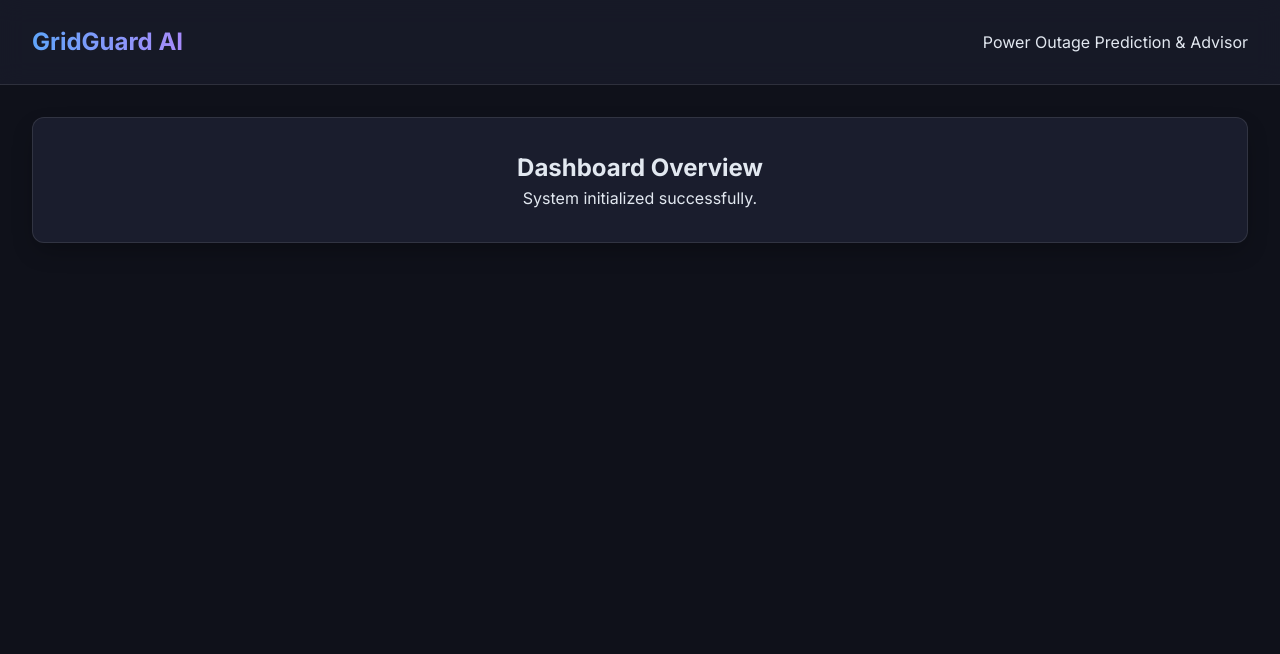
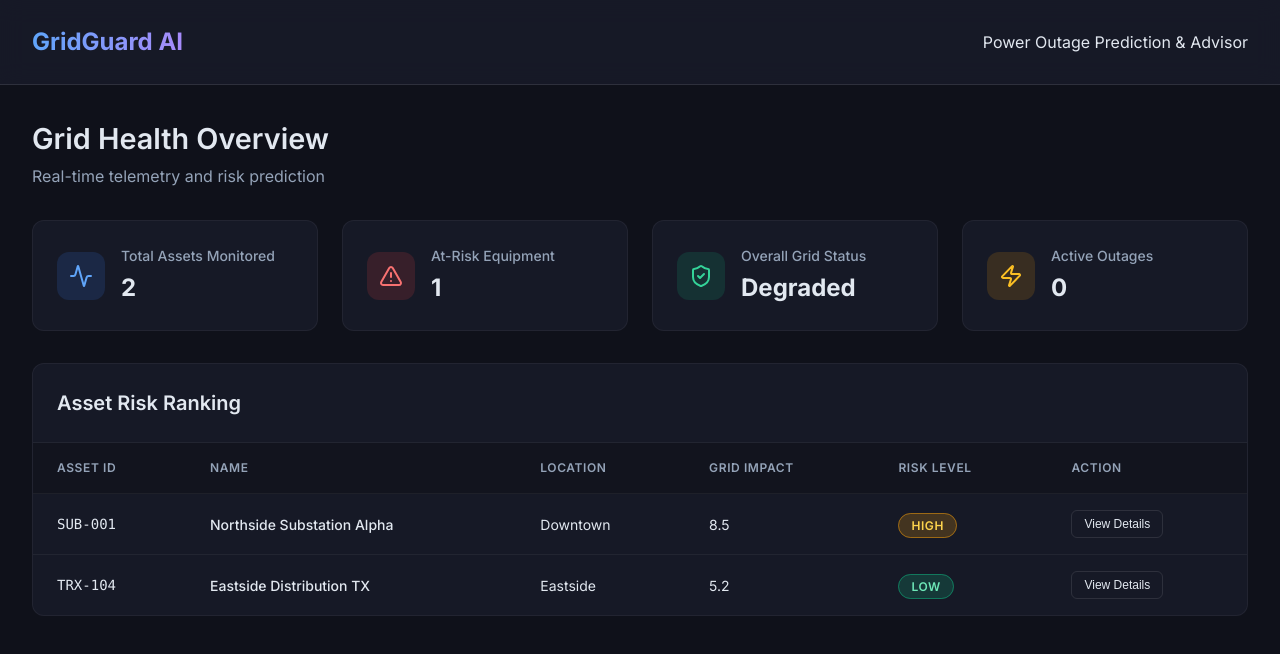
Before and after one commit to harshil5506/bob-ai-hackathon-GridGaurdAI, a React (Vite) app in the folder src/frontend/: page / in a window 1280 px wide. Shown: the top 654 px of the page. Built offline with nearby package versions, Linux system fonts and the light colour scheme.

Commit message:
feat(frontend): build Dashboard overview with mock data integration

```diff
--- a/src/frontend/src/App.tsx
+++ b/src/frontend/src/App.tsx
@@ -1,4 +1,5 @@
 import React from 'react';
+import { Dashboard } from './views/Dashboard';
 
 function App() {
   return (
@@ -8,10 +9,7 @@ function App() {
         <p>Power Outage Prediction & Advisor</p>
       </header>
       <main className="app-main">
-        <div className="dashboard-placeholder">
-          <h2>Dashboard Overview</h2>
-          <p>System initialized successfully.</p>
-        </div>
+        <Dashboard />
       </main>
     </div>
   );
--- /dev/null
+++ b/src/frontend/src/components/RiskBadge.css
@@ -0,0 +1,33 @@
+.risk-badge {
+  padding: 0.25rem 0.75rem;
+  border-radius: 9999px;
+  font-size: 0.75rem;
+  font-weight: 600;
+  letter-spacing: 0.05em;
+  text-transform: uppercase;
+}
+
+.badge-critical {
+  background-color: rgba(239, 68, 68, 0.2);
+  color: #fca5a5;
+  border: 1px solid rgba(239, 68, 68, 0.5);
+  box-shadow: 0 0 10px rgba(239, 68, 68, 0.2);
+}
+
+.badge-high {
+  background-color: rgba(245, 158, 11, 0.2);
+  color: #fcd34d;
+  border: 1px solid rgba(245, 158, 11, 0.5);
+}
+
+.badge-medium {
+  background-color: rgba(59, 130, 246, 0.2);
+  color: #93c5fd;
+  border: 1px solid rgba(59, 130, 246, 0.5);
+}
+
+.badge-low {
+  background-color: rgba(16, 185, 129, 0.2);
+  color: #6ee7b7;
+  border: 1px solid rgba(16, 185, 129, 0.5);
+}
--- /dev/null
+++ b/src/frontend/src/components/RiskBadge.tsx
@@ -0,0 +1,24 @@
+import React from 'react';
+import './RiskBadge.css';
+
+interface RiskBadgeProps {
+  level: 'LOW' | 'MEDIUM' | 'HIGH' | 'CRITICAL';
+}
+
+export const RiskBadge: React.FC<RiskBadgeProps> = ({ level }) => {
+  const getBadgeClass = () => {
+    switch (level) {
+      case 'CRITICAL': return 'badge-critical';
+      case 'HIGH': return 'badge-high';
+      case 'MEDIUM': return 'badge-medium';
+      case 'LOW': return 'badge-low';
+      default: return 'badge-low';
+    }
+  };
+
+  return (
+    <span className={`risk-badge ${getBadgeClass()}`}>
+      {level}
+    </span>
+  );
+};
--- /dev/null
+++ b/src/frontend/src/views/Dashboard.css
@@ -0,0 +1,158 @@
+.dashboard-container {
+  display: flex;
+  flex-direction: column;
+  gap: 2rem;
+}
+
+.dashboard-header-section h2 {
+  font-size: 1.8rem;
+  font-weight: 600;
+  margin-bottom: 0.25rem;
+}
+
+.text-secondary {
+  color: var(--text-secondary);
+}
+
+.stats-grid {
+  display: grid;
+  grid-template-columns: repeat(auto-fit, minmax(240px, 1fr));
+  gap: 1.5rem;
+}
+
+.stat-card {
+  background: var(--glass-bg);
+  border: 1px solid var(--glass-border);
+  border-radius: 12px;
+  padding: 1.5rem;
+  display: flex;
+  align-items: center;
+  gap: 1rem;
+  transition: transform 0.2s ease, box-shadow 0.2s ease;
+}
+
+.stat-card:hover {
+  transform: translateY(-2px);
+  box-shadow: 0 10px 25px -5px rgba(0, 0, 0, 0.5);
+  border-color: rgba(255, 255, 255, 0.1);
+}
+
+.stat-icon-wrapper {
+  width: 48px;
+  height: 48px;
+  border-radius: 12px;
+  display: flex;
+  align-items: center;
+  justify-content: center;
+}
+
+.stat-icon-wrapper.blue { background-color: rgba(59, 130, 246, 0.15); color: #60a5fa; }
+.stat-icon-wrapper.red { background-color: rgba(239, 68, 68, 0.15); color: #f87171; }
+.stat-icon-wrapper.green { background-color: rgba(16, 185, 129, 0.15); color: #34d399; }
+.stat-icon-wrapper.orange { background-color: rgba(245, 158, 11, 0.15); color: #fbbf24; }
+
+.stat-content h3 {
+  font-size: 0.875rem;
+  font-weight: 500;
+  color: var(--text-secondary);
+  margin-bottom: 0.25rem;
+}
+
+.stat-value {
+  font-size: 1.5rem;
+  font-weight: 700;
+  color: var(--text-primary);
+}
+
+.dashboard-table-section {
+  background: var(--glass-bg);
+  border: 1px solid var(--glass-border);
+  border-radius: 12px;
+  overflow: hidden;
+}
+
+.table-header {
+  padding: 1.5rem;
+  border-bottom: 1px solid var(--glass-border);
+}
+
+.table-header h3 {
+  font-size: 1.25rem;
+  font-weight: 600;
+}
+
+.table-responsive {
+  overflow-x: auto;
+}
+
+.asset-table {
+  width: 100%;
+  border-collapse: collapse;
+  text-align: left;
+}
+
+.asset-table th {
+  padding: 1rem 1.5rem;
+  font-size: 0.75rem;
+  font-weight: 600;
+  text-transform: uppercase;
+  letter-spacing: 0.05em;
+  color: var(--text-secondary);
+  background: rgba(0, 0, 0, 0.2);
+}
+
+.asset-table td {
+  padding: 1rem 1.5rem;
+  border-top: 1px solid var(--glass-border);
+  font-size: 0.875rem;
+}
+
+.table-row-hover:hover {
+  background: rgba(255, 255, 255, 0.02);
+}
+
+.font-mono {
+  font-family: ui-monospace, SFMono-Regular, Menlo, Monaco, Consolas, monospace;
+}
+
+.font-medium {
+  font-weight: 500;
+}
+
+.btn-secondary {
+  background: transparent;
+  border: 1px solid var(--border-color);
+  color: var(--text-primary);
+  padding: 0.375rem 0.75rem;
+  border-radius: 6px;
+  font-size: 0.75rem;
+  cursor: pointer;
+  transition: all 0.2s ease;
+}
+
+.btn-secondary:hover {
+  background: rgba(255, 255, 255, 0.1);
+}
+
+.dashboard-loading {
+  display: flex;
+  flex-direction: column;
+  align-items: center;
+  justify-content: center;
+  height: 400px;
+  gap: 1rem;
+  color: var(--text-secondary);
+}
+
+.spinner {
+  width: 40px;
+  height: 40px;
+  border: 3px solid rgba(255, 255, 255, 0.1);
+  border-radius: 50%;
+  border-top-color: var(--accent-color);
+  animation: spin 1s ease-in-out infinite;
+}
+
+@keyframes spin {
+  to { transform: rotate(360deg); }
+}
--- /dev/null
+++ b/src/frontend/src/views/Dashboard.tsx
@@ -0,0 +1,135 @@
+import React, { useEffect, useState } from 'react';
+import { getAssets, getRiskResult } from '../services/api';
+import { Asset, RiskResult } from '../types';
+import { RiskBadge } from '../components/RiskBadge';
+import { Activity, AlertTriangle, ShieldCheck, Zap } from 'lucide-react';
+import './Dashboard.css';
+
+export const Dashboard: React.FC = () => {
+  const [assets, setAssets] = useState<Asset[]>([]);
+  const [risks, setRisks] = useState<Record<string, RiskResult>>({});
+  const [loading, setLoading] = useState(true);
+
+  useEffect(() => {
+    const fetchData = async () => {
+      try {
+        const fetchedAssets = await getAssets();
+        setAssets(fetchedAssets);
+
+        // Fetch risk results for all assets
+        const riskPromises = fetchedAssets.map(a => getRiskResult(a.asset_id));
+        const riskResults = await Promise.all(riskPromises);
+
+        const riskMap: Record<string, RiskResult> = {};
+        riskResults.forEach(r => {
+          riskMap[r.asset_id] = r;
+        });
+        setRisks(riskMap);
+      } catch (error) {
+        console.error("Failed to load dashboard data", error);
+      } finally {
+        setLoading(false);
+      }
+    };
+
+    fetchData();
+  }, []);
+
+  if (loading) {
+    return (
+      <div className="dashboard-loading">
+        <div className="spinner"></div>
+        <p>Loading Grid Telemetry...</p>
+      </div>
+    );
+  }
+
+  const highRiskCount = Object.values(risks).filter(r => r.risk_level === 'HIGH' || r.risk_level === 'CRITICAL').length;
+
+  return (
+    <div className="dashboard-container">
+      <div className="dashboard-header-section">
+        <h2>Grid Health Overview</h2>
+        <p className="text-secondary">Real-time telemetry and risk prediction</p>
+      </div>
+
+      <div className="stats-grid">
+        <div className="stat-card">
+          <div className="stat-icon-wrapper blue">
+            <Activity size={24} />
+          </div>
+          <div className="stat-content">
+            <h3>Total Assets Monitored</h3>
+            <p className="stat-value">{assets.length}</p>
+          </div>
+        </div>
+        <div className="stat-card">
+          <div className="stat-icon-wrapper red">
+            <AlertTriangle size={24} />
+          </div>
+          <div className="stat-content">
+            <h3>At-Risk Equipment</h3>
+            <p className="stat-value">{highRiskCount}</p>
+          </div>
+        </div>
+        <div className="stat-card">
+          <div className="stat-icon-wrapper green">
+            <ShieldCheck size={24} />
+          </div>
+          <div className="stat-content">
+            <h3>Overall Grid Status</h3>
+            <p className="stat-value">{highRiskCount > 0 ? 'Degraded' : 'Stable'}</p>
+          </div>
+        </div>
+        <div className="stat-card">
+          <div className="stat-icon-wrapper orange">
+            <Zap size={24} />
+          </div>
+          <div className="stat-content">
+            <h3>Active Outages</h3>
+            <p className="stat-value">0</p>
+          </div>
+        </div>
+      </div>
+
+      <div className="dashboard-table-section">
+        <div className="table-header">
+          <h3>Asset Risk Ranking</h3>
+        </div>
+        <div className="table-responsive">
+          <table className="asset-table">
+            <thead>
+              <tr>
+                <th>Asset ID</th>
+                <th>Name</th>
+                <th>Location</th>
+                <th>Grid Impact</th>
+                <th>Risk Level</th>
+                <th>Action</th>
+              </tr>
+            </thead>
+            <tbody>
+              {assets.map(asset => {
+                const risk = risks[asset.asset_id];
+                return (
+                  <tr key={asset.asset_id} className="table-row-hover">
+                    <td className="font-mono">{asset.asset_id}</td>
+                    <td className="font-medium">{asset.name}</td>
+                    <td>{asset.location.area}</td>
+                    <td>{asset.grid_impact_score.toFixed(1)}</td>
+                    <td>
+                      {risk ? <RiskBadge level={risk.risk_level} /> : <span className="text-secondary">Pending...</span>}
+                    </td>
+                    <td>
+                      <button className="btn-secondary">View Details</button>
+                    </td>
+                  </tr>
+                );
+              })}
+            </tbody>
+          </table>
+        </div>
+      </div>
+    </div>
+  );
+};
```
